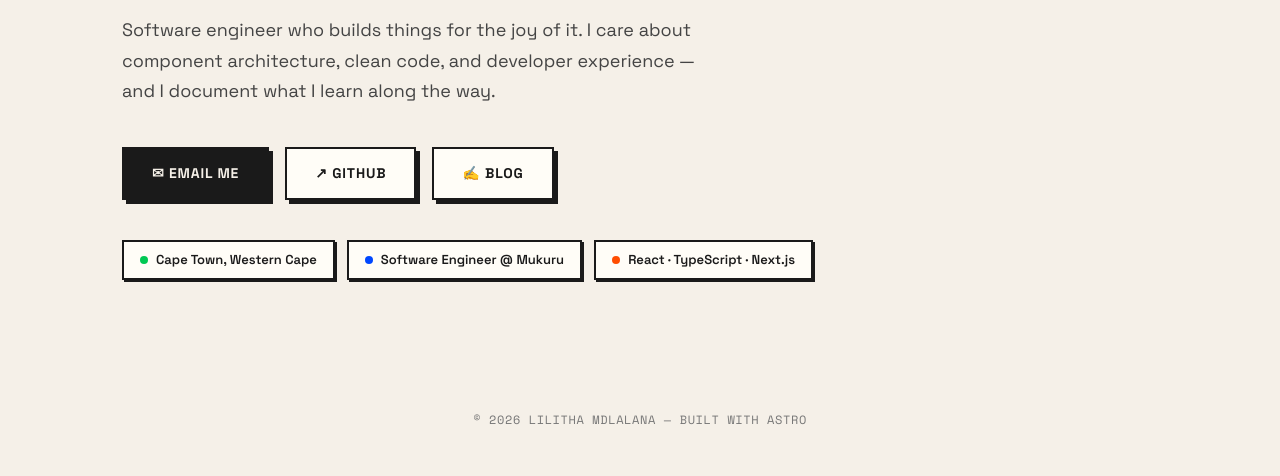
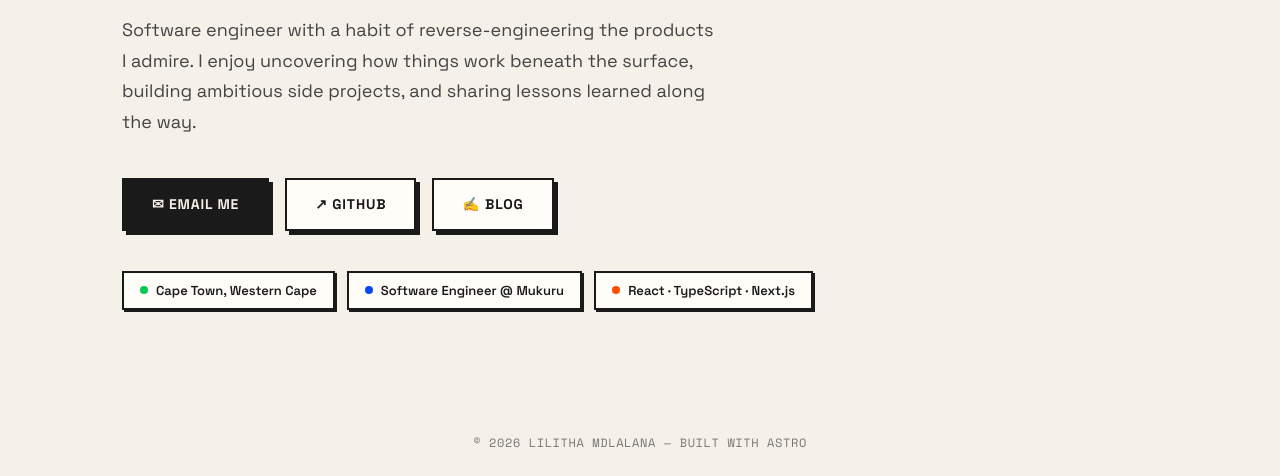
Before and after one commit to lilitha-mdlalana/myportfolio, an Astro site: page / in a window 1280 px wide. Shown: the part 347-823 px from the top of the page. Before the commit the page ends 800 px from the top, so only its background shows below. Built offline with nearby package versions, Linux system fonts and the light colour scheme; Astro itself is replaced by a stand-in of ours.

Commit message:
Update hero description in index.astro

```diff
--- a/src/pages/index.astro
+++ b/src/pages/index.astro
@@ -36,9 +36,7 @@ const websiteSchema = {
       <span class="outline">MDL</span><span class="accent-word">ALANA</span>
     </h1>
     <p class="hero-desc">
-      Software engineer who builds things for the joy of it. I care about
-      component architecture, clean code, and developer experience — and I
-      document what I learn along the way.
+      Software engineer with a habit of reverse-engineering the products I admire. I enjoy uncovering how things work beneath the surface, building ambitious side projects, and sharing lessons learned along the way.
     </p>
     <div class="hero-actions">
       <a href="mailto:innomdlalana@gmail.com" class="btn btn-primary">✉ Email Me</a>
```
